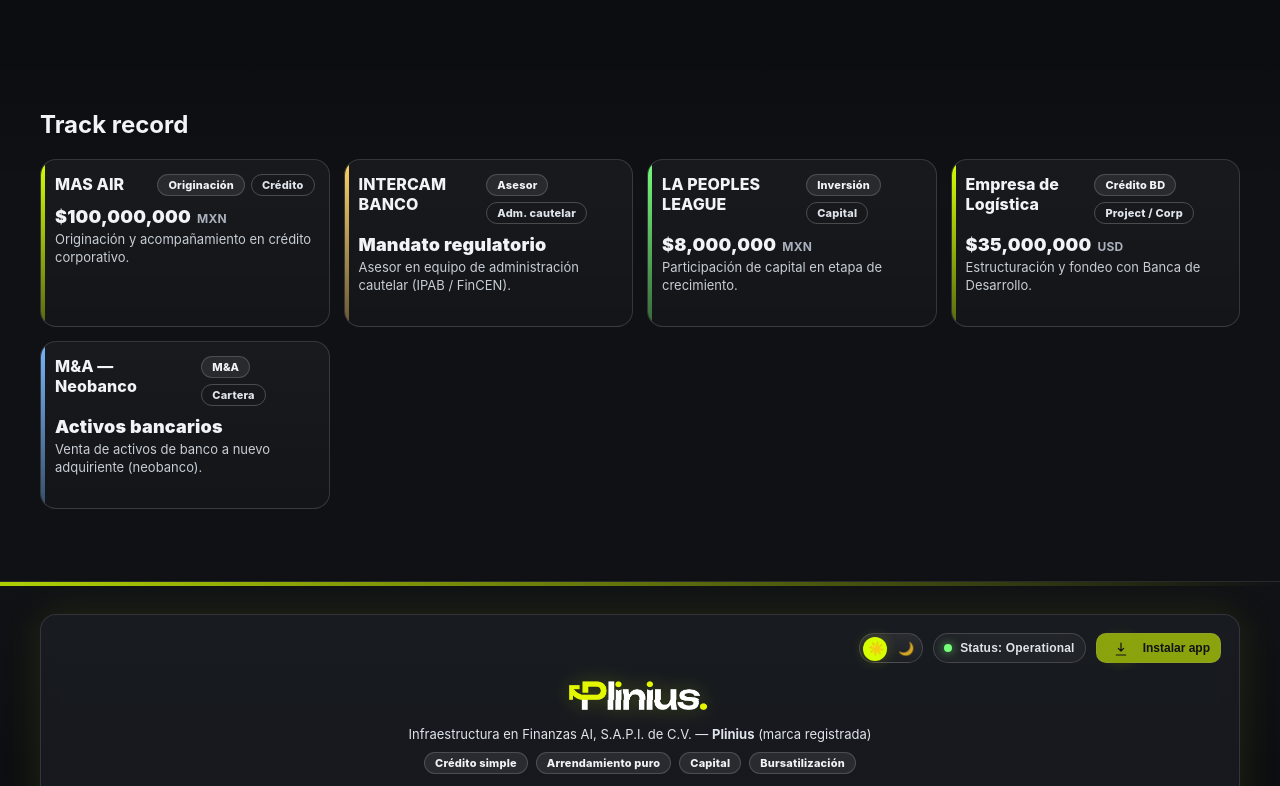
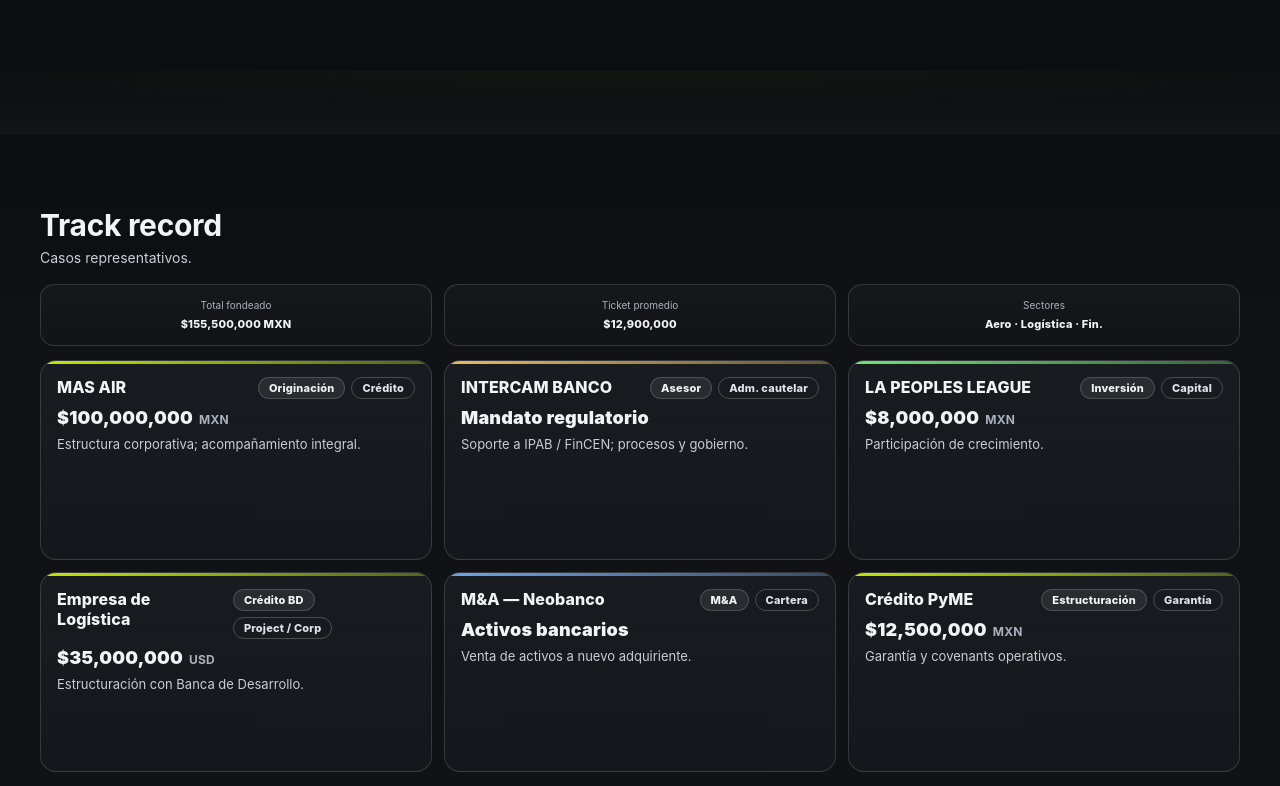
Before and after one commit to alvarezzapfe/plinius, a React (Vite) app: page / in a window 1280 px wide. Shown: the part 1534-2320 px from the top of the page. Built offline with nearby package versions, Linux system fonts and the light colour scheme.

Commit message:
feat(dashboard): vista aislada con side-nav activo + btn provisional desde Ingresar; mejoras CSS/UX

```diff
--- a/src/App.jsx
+++ b/src/App.jsx
@@ -71,7 +71,7 @@
   const cat = useMemo(() => catEstimado(tasa, fee, plazo), [tasa, fee, plazo]);
 
   // Métricas CFA
-  const servicioDeudaMensual = pago; // aprox: servicio = pago (cap+int)
+  const servicioDeudaMensual = pago; // aprox
   const interesMensualAprox = monto * rMensual; // aprox primer mes
   const dscr = ebitdaMensual / Math.max(servicioDeudaMensual, 1);
   const icr = ebitdaMensual / Math.max(interesMensualAprox, 1);
@@ -82,7 +82,7 @@
   const fmtX = (x) => `${x.toFixed(2)}x`;
   const fmtLTV = (x) => `${x.toFixed(0)}%`;
 
-  // Scroll reveal para secciones/cards
+  // Scroll reveal
   useEffect(() => {
     const els = document.querySelectorAll(".reveal");
     const io = new IntersectionObserver(
@@ -100,6 +100,7 @@
     <div className="app-container">
       <Navbar />
 
+      {/* ---------- HERO ---------- */}
       <main className="heroB">
         <div className="heroB-bg" aria-hidden />
         <div className="heroB-grid" aria-hidden />
@@ -120,7 +121,7 @@
               <Link to="/productos" className="btn btn-neon">
                 Explorar productos
               </Link>
-              <Link to="/login" className="btn btn-outline">
+              <Link to="/ingresar" className="btn btn-outline">
                 Ingresar
               </Link>
             </div>
@@ -419,7 +420,7 @@
                 <Link to="/productos" className="btn btn-outline">
                   Ver términos
                 </Link>
-                <Link to="/login" className="btn btn-neon">
+                <Link to="/solicitud" className="btn btn-neon">
                   Solicitar ahora
                 </Link>
               </div>
@@ -433,11 +434,16 @@
         </div>
       </main>
 
-      {/* Divider + ¿Qué hace Plinius? */}
+      {/* ---------- ¿QUÉ HACE PLINIUS? ---------- */}
       <div className="section-divider" aria-hidden />
       <section className="what reveal">
         <div className="what-wrap">
+          <div className="section-head">
             <h2>¿Qué hace Plinius?</h2>
+            <p className="section-sub">
+              Asesoría estratégica, crédito simple, arrendamiento y más.
+            </p>
+          </div>
 
           <div className="what-grid">
             <article className="feature-card" data-icon="🎯">
@@ -490,15 +496,35 @@
         </div>
       </section>
 
-      {/* Divider + TRACK RECORD */}
+      {/* ---------- TRACK RECORD (ejecutivo) ---------- */}
       <div className="section-divider" aria-hidden />
       <section className="track reveal">
         <div className="track-wrap">
+          <div className="section-head">
             <h2>Track record</h2>
+            <p className="section-sub">Casos representativos.</p>
+          </div>
 
-          <div className="track-grid">
-            {/* 1. MAS AIR */}
-            <article className="deal" data-type="originacion">
+          {/* KPIs ejecutivos */}
+          <div className="track-kpis">
+            <div className="t-kpi">
+              <span className="t-label">Total fondeado</span>
+              <span className="t-value">{pesos(155_500_000, 0)} MXN</span>
+            </div>
+            <div className="t-kpi">
+              <span className="t-label">Ticket promedio</span>
+              <span className="t-value">{pesos(12_900_000, 0)}</span>
+            </div>
+            <div className="t-kpi">
+              <span className="t-label">Sectores</span>
+              <span className="t-value">Aero · Logística · Fin.</span>
+            </div>
+          </div>
+
+          {/* Grid simétrica de casos (similar al original pero más fino) */}
+          <div className="track-grid exec">
+            {/* 1 */}
+            <article className="deal exec" data-accent="accent">
               <header className="deal-head">
                 <h3 className="deal-title">MAS AIR</h3>
                 <div className="deal-chips">
@@ -506,18 +532,16 @@
                   <span className="chip outline">Crédito</span>
                 </div>
               </header>
-              <div className="deal-body">
               <div className="deal-amount">
                 {pesos(100_000_000, 0)} <span className="unit">MXN</span>
               </div>
               <p className="deal-note">
-                  Originación y acompañamiento en crédito corporativo.
+                Estructura corporativa; acompañamiento integral.
               </p>
-              </div>
             </article>
 
-            {/* 2. INTERCAM BANCO */}
-            <article className="deal" data-type="cautelar">
+            {/* 2 */}
+            <article className="deal exec" data-accent="warn">
               <header className="deal-head">
                 <h3 className="deal-title">INTERCAM BANCO</h3>
                 <div className="deal-chips">
@@ -525,16 +549,14 @@
                   <span className="chip outline">Adm. cautelar</span>
                 </div>
               </header>
-              <div className="deal-body">
               <div className="deal-amount">Mandato regulatorio</div>
               <p className="deal-note">
-                  Asesor en equipo de administración cautelar (IPAB / FinCEN).
+                Soporte a IPAB / FinCEN; procesos y gobierno.
               </p>
-              </div>
             </article>
 
-            {/* 3. LA PEOPLES LEAGUE */}
-            <article className="deal" data-type="inversion">
+            {/* 3 */}
+            <article className="deal exec" data-accent="good">
               <header className="deal-head">
                 <h3 className="deal-title">LA PEOPLES LEAGUE</h3>
                 <div className="deal-chips">
@@ -542,18 +564,14 @@
                   <span className="chip outline">Capital</span>
                 </div>
               </header>
-              <div className="deal-body">
               <div className="deal-amount">
                 {pesos(8_000_000, 0)} <span className="unit">MXN</span>
               </div>
-                <p className="deal-note">
-                  Participación de capital en etapa de crecimiento.
-                </p>
-              </div>
+              <p className="deal-note">Participación de crecimiento.</p>
             </article>
 
-            {/* 4. Logística (Banca de Desarrollo) */}
-            <article className="deal" data-type="credito">
+            {/* 4 */}
+            <article className="deal exec" data-accent="accent">
               <header className="deal-head">
                 <h3 className="deal-title">Empresa de Logística</h3>
                 <div className="deal-chips">
@@ -561,31 +579,40 @@
                   <span className="chip outline">Project / Corp</span>
                 </div>
               </header>
-              <div className="deal-body">
               <div className="deal-amount">
                 {dollars(35_000_000, 0)} <span className="unit">USD</span>
               </div>
               <p className="deal-note">
-                  Estructuración y fondeo con Banca de Desarrollo.
+                Estructuración con Banca de Desarrollo.
               </p>
-              </div>
             </article>
 
-            {/* 5. M&A Neobanco */}
-            <article className="deal" data-type="ma">
+            {/* 5 */}
+            <article className="deal exec" data-accent="info">
               <header className="deal-head">
-                <h3 className="deal-title">M&A — Neobanco</h3>
+                <h3 className="deal-title">M&amp;A — Neobanco</h3>
                 <div className="deal-chips">
                   <span className="chip">M&amp;A</span>
                   <span className="chip outline">Cartera</span>
                 </div>
               </header>
-              <div className="deal-body">
               <div className="deal-amount">Activos bancarios</div>
-                <p className="deal-note">
-                  Venta de activos de banco a nuevo adquiriente (neobanco).
-                </p>
+              <p className="deal-note">Venta de activos a nuevo adquiriente.</p>
+            </article>
+
+            {/* 6 */}
+            <article className="deal exec" data-accent="accent">
+              <header className="deal-head">
+                <h3 className="deal-title">Crédito PyME</h3>
+                <div className="deal-chips">
+                  <span className="chip">Estructuración</span>
+                  <span className="chip outline">Garantía</span>
                 </div>
+              </header>
+              <div className="deal-amount">
+                {pesos(12_500_000, 0)} <span className="unit">MXN</span>
+              </div>
+              <p className="deal-note">Garantía y covenants operativos.</p>
             </article>
           </div>
         </div>
--- a/src/assets/css/assistant.css
+++ b/src/assets/css/assistant.css
@@ -138,3 +138,39 @@
   color: #aeb4bf;
   text-align: center;
 }
+
+/* ==== Ajuste de posición del Assistant (evita solaparse con el botón "subir") ==== */
+
+/* Offset base que puedes ajustar sin tocar más reglas */
+:root {
+  /* Sube la burbuja ~96px + safe area; cámbialo a 112px o 128px si lo necesitas */
+  --assistant-bottom-offset: calc(96px + env(safe-area-inset-bottom, 0px));
+}
+
+/* Intentamos cubrir los nombres más comunes del contenedor FAB del asistente */
+.assistant-bubble,
+.assistant-fab,
+.AssistantBubble,
+.assistant-launcher {
+  position: fixed;
+  right: clamp(12px, 3vw, 20px);
+  bottom: var(--assistant-bottom-offset) !important; /* fuerza el offset */
+  z-index: 60; /* por arriba del contenido, por debajo de modales si tienes */
+}
+
+/* Si tu botón de "subir" tiene clase conocida, también le damos su espacio */
+.scroll-top,
+.back-to-top,
+.btn-to-top {
+  position: fixed;
+  right: clamp(12px, 3vw, 20px);
+  bottom: calc(20px + env(safe-area-inset-bottom, 0px));
+  z-index: 59; /* justo debajo del assistant para no taparse entre sí */
+}
+
+/* Extra: en móviles muy pequeños, subimos un pelín más el assistant */
+@media (max-width: 480px) {
+  :root {
+    --assistant-bottom-offset: calc(108px + env(safe-area-inset-bottom, 0px));
+  }
+}
--- a/src/assets/css/theme.css
+++ b/src/assets/css/theme.css
@@ -1,4 +1,4 @@
-/* ====== PLINIUS THEME — Secciones mejoradas, on-scroll y separadores ====== */
+/* ====== PLINIUS THEME — base ====== */
 :root {
   --bg: #0b0d10;
   --surface: #0f1319;
@@ -16,12 +16,12 @@
   --radius: 14px;
   --container: 1200px;
 
-  --metric-h: 108px; /* altura uniforme métricas */
+  --metric-h: 108px;
   --metric-title: 12px;
   --metric-tag: 11px;
   --metric-value: 18px;
 
-  --section-pad: 72px; /* más aire entre secciones */
+  --section-pad: 72px;
   --section-pad-sm: 48px;
 }
 
@@ -51,13 +51,11 @@
   min-height: 100dvh;
   overflow-x: hidden;
 }
-
-/* Pequeño ajuste para anclas bajo navbar */
 .section {
   scroll-margin-top: 84px;
 }
 
-/* ---------- HERO SPLIT ---------- */
+/* ---------- HERO ---------- */
 .heroB {
   position: relative;
   min-height: calc(100dvh - 64px);
@@ -107,11 +105,10 @@
     transform: translateY(-18px);
   }
 }
-/* Las capas de background son decorativas: no deben capturar clics */
 .heroB-bg,
 .heroB-grid {
   pointer-events: none;
-  z-index: 0; /* explícito, por si acaso */
+  z-index: 0;
 }
 
 .heroB-wrap {
@@ -129,7 +126,6 @@
   }
 }
 
-/* ---------- LADO IZQUIERDO ---------- */
 .copy .brand {
   width: min(240px, 38vw);
   height: auto;
@@ -159,6 +155,7 @@
   flex-wrap: wrap;
   margin: 14px 0;
 }
+
 .btn {
   display: inline-flex;
   align-items: center;
@@ -192,6 +189,7 @@
 .btn-outline:hover {
   border-color: rgba(255, 255, 255, 0.32);
 }
+
 .bullets {
   list-style: none;
   padding: 0;
@@ -202,42 +200,26 @@
   margin: 6px 0;
 }
 
-/* Scroll cue */
-.scroll-cue {
-  display: inline-flex;
-  flex-direction: column;
-  align-items: center;
-  gap: 6px;
-  margin-top: 18px;
-  text-decoration: none;
-  color: #cfd5dd;
-  font-size: 12px;
-  opacity: 0.9;
-  transition: opacity 0.2s ease;
+.scroll-indicator {
+  position: absolute;
+  bottom: 10px;
+  left: 50%;
+  transform: translateX(-50%);
+  color: #c9ced6;
+  opacity: 0.8;
 }
-.scroll-cue:hover {
-  opacity: 1;
-}
-.scroll-cue .arrow {
-  width: 22px;
-  height: 22px;
-  border: 2px solid currentColor;
-  border-left: 0;
-  border-top: 0;
-  transform: rotate(45deg);
+.scroll-indicator .chev {
   animation: bounce 1.4s ease-in-out infinite;
+  display: inline-block;
 }
 @keyframes bounce {
   0%,
   100% {
-    transform: rotate(45deg) translate(0, 0);
+    transform: translateY(0);
   }
   50% {
-    transform: rotate(45deg) translate(3px, 3px);
+    transform: translateY(3px);
   }
-}
-.cue-text {
-  opacity: 0.8;
 }
 
 /* ---------- TARJETA ---------- */
@@ -257,8 +239,6 @@
   flex-direction: column;
   gap: 14px;
 }
-
-/* Top row: tipo + garantía */
 .row-top {
   display: flex;
   gap: 12px;
@@ -268,7 +248,6 @@
   margin-bottom: 8px;
 }
 
-/* Segmented (tipo) */
 .seg {
   display: flex;
   gap: 8px;
@@ -287,8 +266,7 @@
   background: rgba(255, 255, 255, 0.02);
   cursor: pointer;
   user-select: none;
-  transition: filter 0.15s ease, border-color 0.15s ease, color 0.15s ease,
-    background 0.15s ease;
+  transition: 0.15s;
 }
 .seg-btn input {
   display: none;
@@ -304,7 +282,6 @@
   border-color: rgba(255, 255, 255, 0.28);
 }
 
-/* Toggle Garantía mejorado */
 .toggle {
   display: inline-flex;
   border: 1px solid rgba(255, 255, 255, 0.14);
@@ -330,7 +307,7 @@
   color: #fff;
 }
 
-/* ---------- MÉTRICAS CFA (uniformes) ---------- */
+/* ---------- MÉTRICAS CFA ---------- */
 .cfa-metrics {
   display: grid;
   grid-template-columns: repeat(4, 1fr);
@@ -384,7 +361,6 @@
 .metric.off {
   opacity: 0.65;
 }
-
 .m-top {
   display: flex;
   align-items: center;
@@ -407,7 +383,7 @@
   line-height: 1.1;
 }
 
-/* ---------- STATS ---------- */
+/* ---------- STATS / CONTROLES ---------- */
 .stats {
   display: grid;
   grid-template-columns: repeat(3, 1fr);
@@ -443,7 +419,6 @@
   line-height: 1.2;
 }
 
-/* ---------- CONTROLES ---------- */
 .controls {
   display: grid;
   gap: 12px;
@@ -516,7 +491,6 @@
   margin-top: 6px;
 }
 
-/* ---------- FOOTER TARJETA ---------- */
 .card-foot {
   display: flex;
   align-items: center;
@@ -534,8 +508,8 @@
   gap: 8px;
 }
 
-/* ---------- SEPARADOR ENTRE SECCIONES ---------- */
-.section-sep {
+/* ---------- DIVIDER ---------- */
+.section-divider {
   height: 64px;
   background: radial-gradient(
       120% 80% at 50% 0%,
@@ -568,6 +542,7 @@
   color: #c9ced6;
   font-size: 14px;
 }
+
 .what-grid {
   display: grid;
   grid-template-columns: repeat(3, 1fr);
@@ -604,17 +579,6 @@
   box-shadow: 0 10px 32px rgba(0, 0, 0, 0.35);
   border-color: rgba(255, 255, 255, 0.22);
 }
-.feature-card .icon {
-  width: 36px;
-  height: 36px;
-  border-radius: 10px;
-  display: grid;
-  place-items: center;
-  color: #0b0d10;
-  background: var(--accent);
-  box-shadow: 0 0 16px var(--accent-soft);
-  flex: 0 0 auto;
-}
 .feature-card h3 {
   margin: 0 0 4px;
   font-size: 16px;
@@ -627,7 +591,7 @@
   line-height: 1.35;
 }
 
-/* ---------- TRACK RECORD ---------- */
+/* ---------- TRACK RECORD (ejecutivo y simétrico) ---------- */
 .track {
   padding: var(--section-pad) 16px var(--section-pad);
   background: linear-gradient(
@@ -640,76 +604,98 @@
   max-width: var(--container);
   margin: 0 auto;
 }
-.track .section-head h2 {
-  margin: 0;
-  font-size: clamp(22px, 4vw, 30px);
-  letter-spacing: -0.01em;
+
+.track-kpis {
+  display: grid;
+  grid-template-columns: repeat(3, 1fr);
+  gap: 12px;
+  margin-bottom: 14px;
 }
-.track .section-sub {
-  margin: 6px 0 18px;
-  color: #c9ced6;
-  font-size: 14px;
+@media (max-width: 760px) {
+  .track-kpis {
+    grid-template-columns: 1fr;
+  }
+}
+.t-kpi {
+  border: 1px solid rgba(255, 255, 255, 0.14);
+  border-radius: 14px;
+  background: linear-gradient(
+    180deg,
+    rgba(255, 255, 255, 0.03),
+    rgba(255, 255, 255, 0.01)
+  );
+  padding: 14px 16px;
+  display: grid;
+  gap: 6px;
+  text-align: center;
+}
+.t-label {
+  color: #aab1bd;
+  font-size: 12px;
+}
+.t-value {
+  font-size: 18px;
+  font-weight: 900;
+  letter-spacing: 0.2px;
 }
 
-.track-grid {
+.track-grid.exec {
   display: grid;
-  grid-template-columns: repeat(auto-fit, minmax(280px, 1fr));
-  gap: 14px;
+  grid-template-columns: repeat(3, 1fr);
+  gap: 12px;
+}
+@media (max-width: 980px) {
+  .track-grid.exec {
+    grid-template-columns: repeat(2, 1fr);
+  }
+}
+@media (max-width: 640px) {
+  .track-grid.exec {
+    grid-template-columns: 1fr;
+  }
 }
 
-.deal {
+.deal.exec {
   position: relative;
   border: 1px solid rgba(255, 255, 255, 0.14);
   border-radius: 16px;
   background: linear-gradient(
-    180deg,
-    rgba(255, 255, 255, 0.04),
-    rgba(255, 255, 255, 0.02)
-  );
-  padding: 14px 14px 16px;
-  display: flex;
-  flex-direction: column;
-  gap: 10px;
-  min-height: 168px;
+      180deg,
+      rgba(255, 255, 255, 0.04),
+      rgba(255, 255, 255, 0.02)
+    ),
+    var(--glass);
+  min-height: 200px;
+  padding: 16px;
+  display: grid;
+  grid-template-rows: auto auto 1fr;
+  gap: 8px;
   overflow: hidden;
   transition: transform 0.18s ease, box-shadow 0.18s ease,
     border-color 0.18s ease, background 0.18s ease;
 }
-.deal:hover {
+.deal.exec:hover {
   transform: translateY(-3px);
   box-shadow: 0 10px 32px rgba(0, 0, 0, 0.35);
   border-color: rgba(255, 255, 255, 0.22);
-  background: linear-gradient(
-    180deg,
-    rgba(255, 255, 255, 0.06),
-    rgba(255, 255, 255, 0.02)
-  );
 }
 
-.deal::before {
+.deal.exec::before {
   content: "";
   position: absolute;
-  left: 0;
-  top: 0;
-  bottom: 0;
-  width: 4px;
-  border-radius: 16px 0 0 16px;
-  background: linear-gradient(180deg, var(--accent), rgba(215, 255, 0, 0.35));
+  inset: 0 0 auto 0;
+  height: 3px;
+  background: linear-gradient(90deg, var(--accent), rgba(215, 255, 0, 0.35));
+  opacity: 0.9;
 }
-.deal[data-type="originacion"]::before {
-  background: linear-gradient(180deg, var(--accent), rgba(215, 255, 0, 0.35));
+.deal.exec[data-accent="good"]::before {
+  background: linear-gradient(90deg, var(--good), rgba(118, 255, 122, 0.35));
 }
-.deal[data-type="cautelar"]::before {
-  background: linear-gradient(180deg, var(--warn), rgba(255, 209, 102, 0.35));
+.deal.exec[data-accent="warn"]::before {
+  background: linear-gradient(90deg, var(--warn), rgba(255, 209, 102, 0.35));
 }
-.deal[data-type="inversion"]::before {
-  background: linear-gradient(180deg, var(--good), rgba(118, 255, 122, 0.35));
-}
-.deal[data-type="credito"]::before {
-  background: linear-gradient(180deg, var(--accent), rgba(215, 255, 0, 0.35));
-}
-.deal[data-type="ma"]::before {
-  background: linear-gradient(180deg, var(--info), rgba(118, 182, 255, 0.35));
+.deal.exec[data-accent="info"]::before {
+  background: linear-gradient(90deg, var(--info), rgba(118, 182, 255, 0.35));
 }
 
 .deal-head {
@@ -748,11 +734,6 @@
   color: #dfe4eb;
 }
 
-.deal-body {
-  display: flex;
-  flex-direction: column;
-  gap: 4px;
-}
 .deal-amount {
   font-size: 18px;
   font-weight: 900;
@@ -773,7 +754,7 @@
   line-height: 1.35;
 }
 
-/* ---------- ON-SCROLL ANIMATIONS ---------- */
+/* ---------- ON-SCROLL ---------- */
 .reveal {
   opacity: 0;
   transform: translateY(14px);
@@ -782,9 +763,6 @@
 .reveal.in {
   opacity: 1;
   transform: translateY(0);
-}
-.reveal.up {
-  /* extra for future variants */
 }
 
 /* ---------- FOCUS ---------- */
@@ -798,7 +776,7 @@
   border-radius: 12px;
 }
 
-/* ---------- RESPONSIVE TWEAKS ---------- */
+/* ---------- RESPONSIVE ---------- */
 @media (max-width: 900px) {
   :root {
     --metric-h: 96px;
--- a/src/main.jsx
+++ b/src/main.jsx
@@ -15,6 +15,7 @@
 import Simulador from "./pages/Simulador.jsx";
 import Ingresar from "./pages/Ingresar.jsx";
 import Pricing from "./pages/Pricing.jsx";
+import Dashboard from "./pages/Dashboard.jsx";
 
 // Stub rápido (si luego quieres página dedicada)
 function AlianzaCrowdlink() {
@@ -59,6 +60,8 @@
         {/* Alias legacy: /pricing -> /solicitud */}
         <Route path="/pricing" element={<Navigate to="/solicitud" replace />} />
 
+        <Route path="/dashboard" element={<Dashboard />} />
+
         {/* Catch-all */}
         <Route path="*" element={<Navigate to="/" replace />} />
       </Routes>
```
Lines whose indentation alone changed are shown as unchanged.
